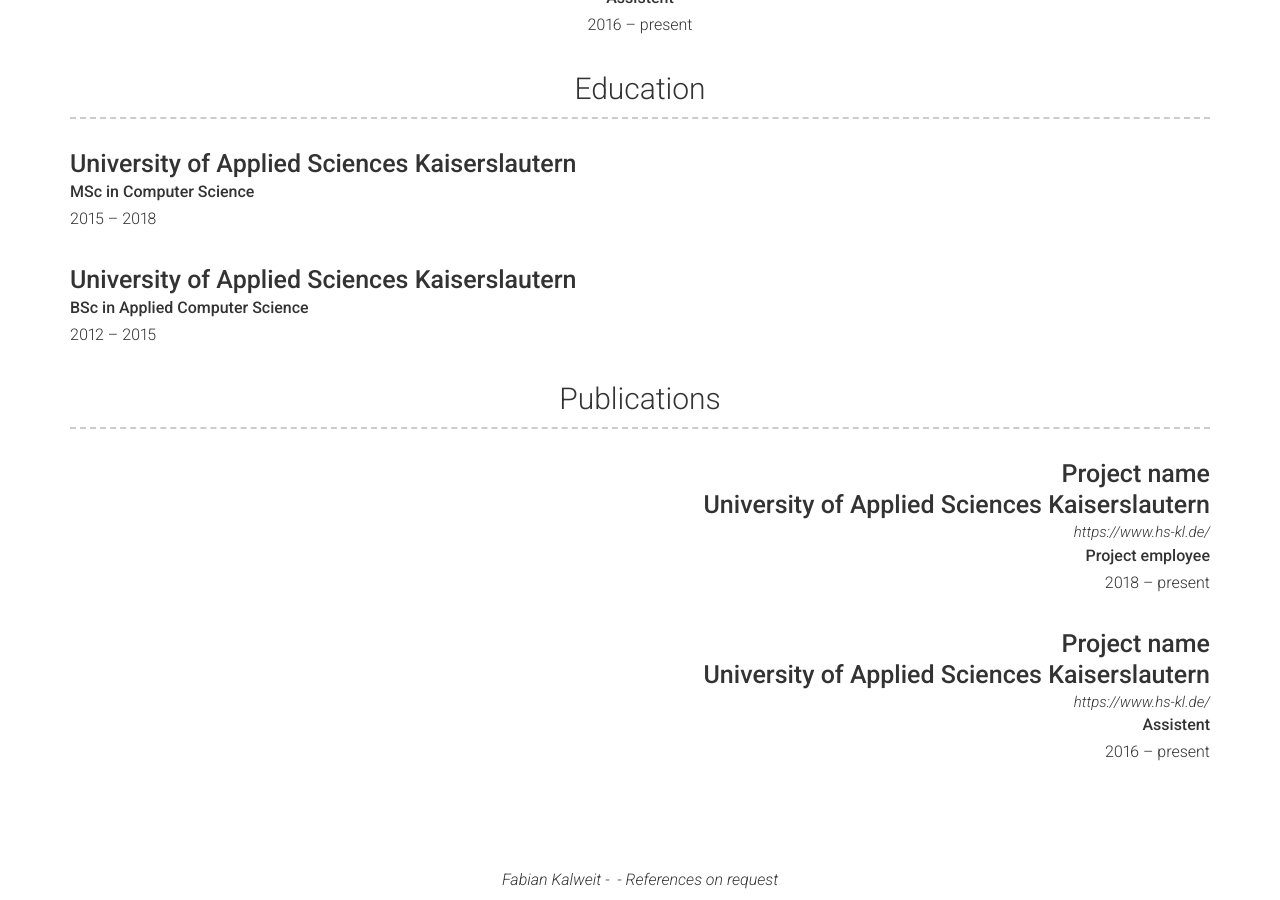
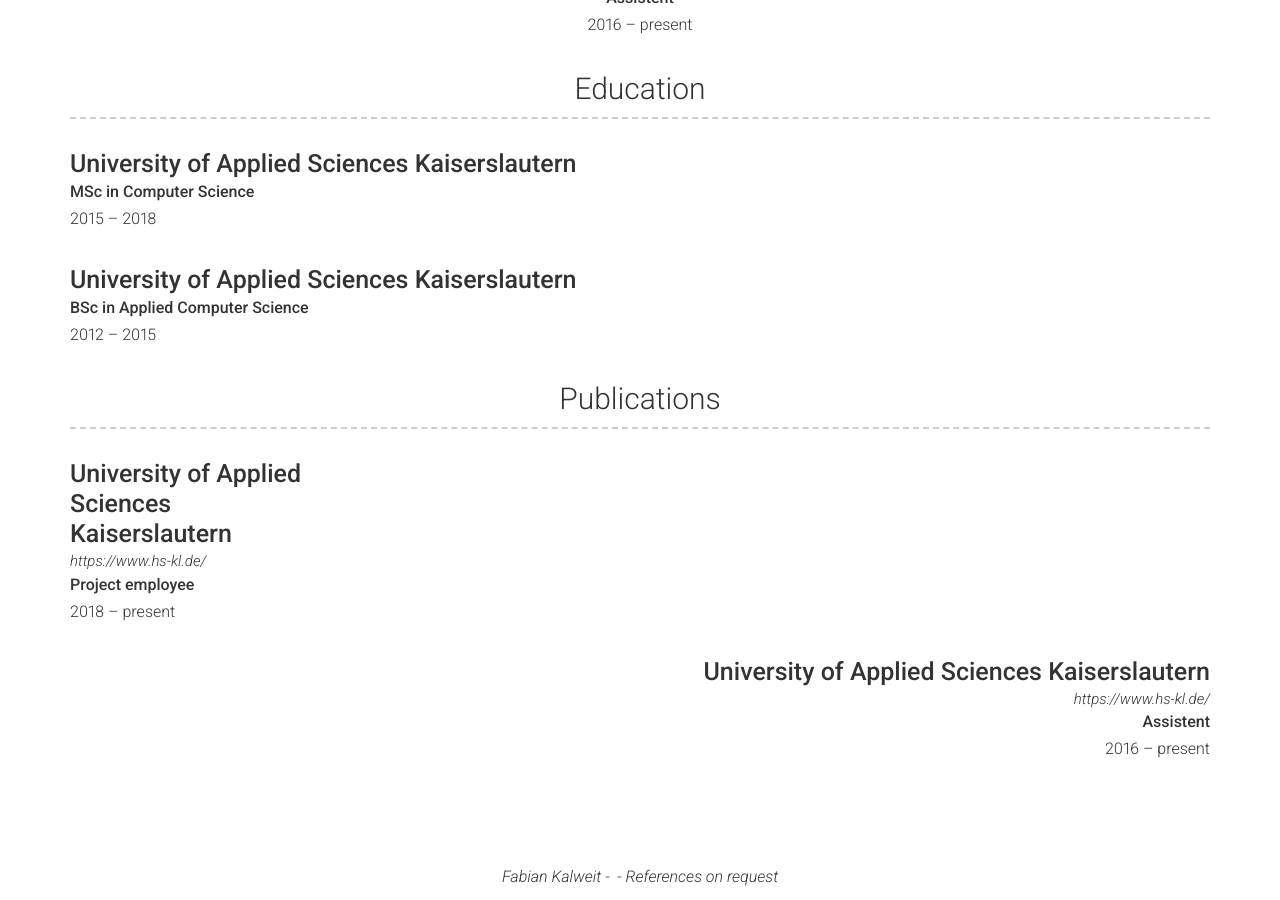
Before and after one commit to fkalweit/fkalweit.github.io, a Jekyll site: the page built from index.md, in a window 1280 px wide and 900 px high, scrolled down 1081 px. Built offline with Jekyll 4.4.1, drawn with Linux system fonts in a browser that asks for light colours; nearby versions of some CDN libraries.

```diff
--- a/_data/publications.yml
+++ b/_data/publications.yml
@@ -1,13 +1,11 @@
 # Publications template
-- layout: top-right
-  name: Project name
+- layout: left
   company: University of Applied Sciences Kaiserslautern
   link: https://www.hs-kl.de/
   job_title: Project employee
   dates: 2018 – present
 
 - layout: top-right
-  name: Project name
   company: University of Applied Sciences Kaiserslautern
   link: https://www.hs-kl.de/
   job_title: Assistent
```
